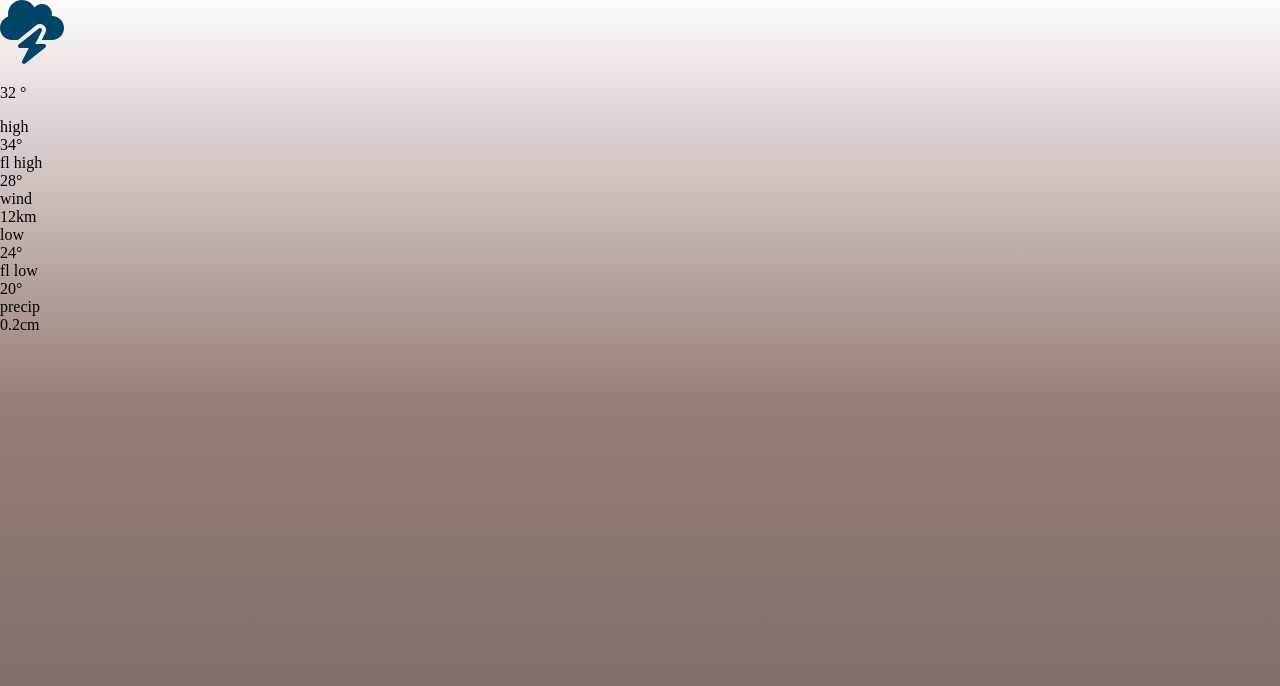
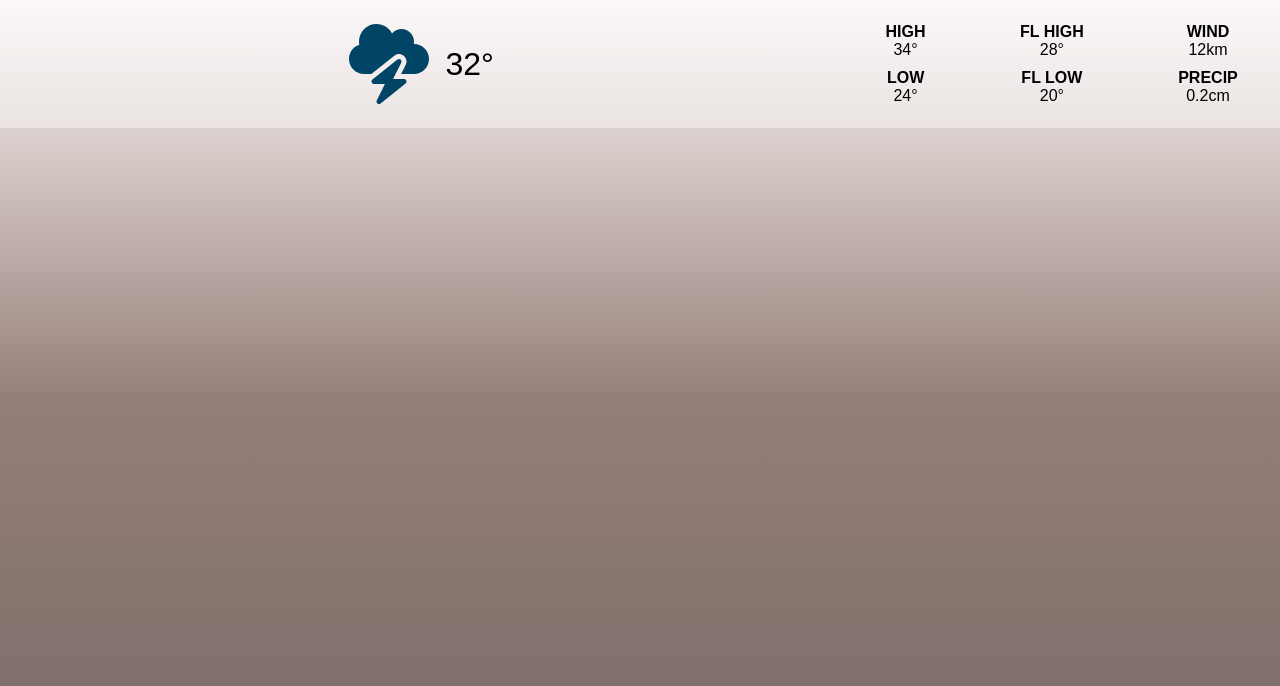
Before and after one commit to lagartaSadia/openweather, a website built with Vite: page index.html in a window 1280 px wide. Built offline with nearby package versions, Linux system fonts and the light colour scheme; files whose address does not match are found by name.

Commit message:
header style completed

```diff
--- a/index.html
+++ b/index.html
@@ -14,49 +14,41 @@
           class="weather-icon large"
           data-current-icon
         />
-        <p>32 <span data-current-temp>&deg;</span></p>
+        <div class="weather-current-temp">
+          <span data-current-temp>32</span>&deg;
+        </div>
       </div>
       <div class="header-right">
         <div class="info-group">
           <div class="label">high</div>
-          <div>
-            <span data-curren-high>34</span
-            ><span class="value-sub-info">&deg;</span>
+          <div class="value-sub-info">
+            <span data-curren-high>34</span>&deg;
           </div>
         </div>
         <div class="info-group">
           <div class="label">fl high</div>
-          <div>
-            <span data-curren-fl-high>28</span
-            ><span class="value-sub-info">&deg;</span>
+          <div class="value-sub-info">
+            <span data-curren-fl-high>28</span>&deg;
           </div>
         </div>
         <div class="info-group">
           <div class="label">wind</div>
-          <div>
-            <span data-curren-wind>12</span
-            ><span class="value-sub-info">km</span>
-          </div>
+          <div class="value-sub-info"><span data-curren-wind>12</span>km</div>
         </div>
         <div class="info-group">
           <div class="label">low</div>
-          <div>
-            <span data-curren-low>24</span
-            ><span class="value-sub-info">&deg;</span>
-          </div>
+          <div class="value-sub-info"><span data-curren-low>24</span>&deg;</div>
         </div>
         <div class="info-group">
           <div class="label">fl low</div>
-          <div>
-            <span data-curren-fl-low>20</span
-            ><span class="value-sub-info">&deg;</span>
+          <div class="value-sub-info">
+            <span data-curren-fl-low>20</span>&deg;
           </div>
         </div>
         <div class="info-group">
           <div class="label">precip</div>
-          <div>
-            <span data-curren-precip>0.2</span
-            ><span class="value-sub-info">cm</span>
+          <div class="value-sub-info">
+            <span data-curren-precip>0.2</span>cm
           </div>
         </div>
       </div>
--- a/style.css
+++ b/style.css
@@ -15,8 +15,59 @@ body {
   background-size: cover;
   background-repeat: no-repeat;
   height: 100vh;
+  font-family: sans-serif;
+}
+
+#header {
+  display: flex;
+  align-items: center;
+  background-color: rgba(248, 246, 246, 0.459);
+}
+
+.header-left {
+  display: flex;
+  width: 65%;
+  margin: 1rem;
+  padding: 0.5rem;
+  align-items: center;
+  justify-content: center;
 }
 
 .weather-icon {
-  height: 64px;
+  width: 40px;
+  height: 40px;
+  object-fit: contain;
 }
+
+.weather-icon.large {
+  width: 80px;
+  height: 80px;
+}
+
+.weather-current-temp {
+  font-size: 2rem;
+  margin-left: 1rem;
+}
+
+.header-right {
+  display: grid;
+  width: 35%;
+  grid-template-columns: repeat(3, auto);
+  grid-template-rows: repeat(2, auto);
+  gap: 10px;
+}
+
+.info-group {
+  display: flex;
+  flex-direction: column;
+  align-items: center;
+}
+
+.label {
+  text-transform: uppercase;
+  font-weight: bold;
+}
+
+.value-sub-info {
+  font-weight: lighter;
+}
```
